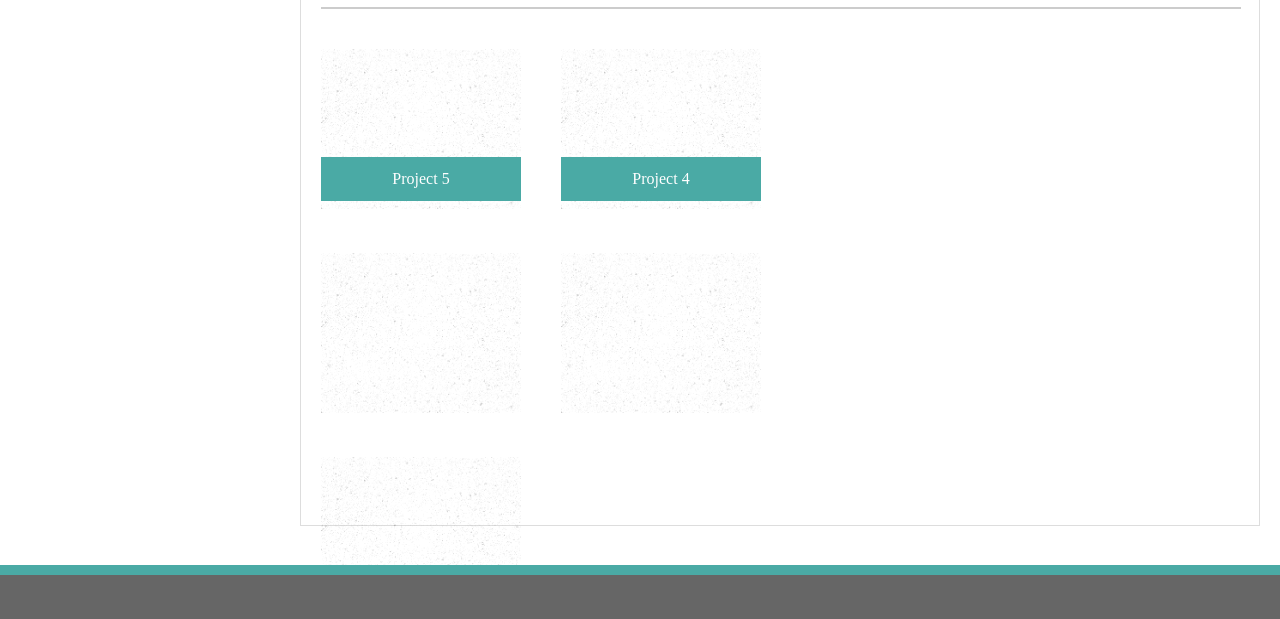
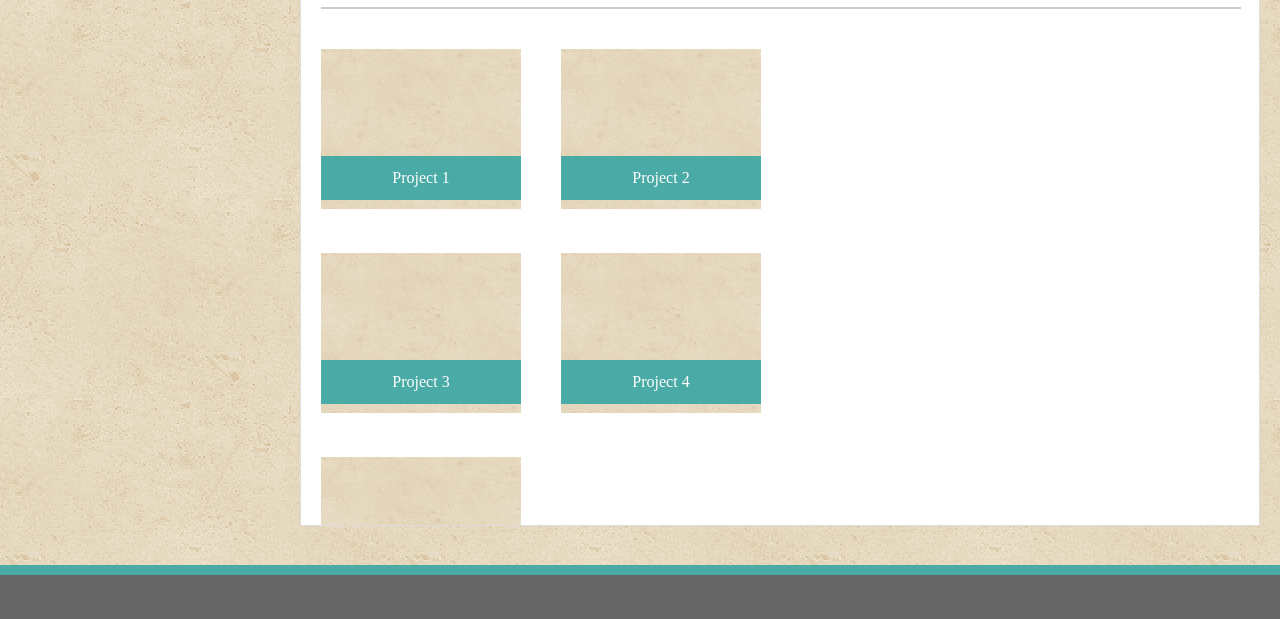
Before and after one commit to adriban3/Basic-Portfolio, a plain HTML site: page portfolio.html in a window 1280 px wide. Shown: the part 181-800 px from the top of the page. Drawn offline with Linux system fonts and the light colour scheme.

Commit message:
need to add text, images, understand reset.css

```diff
--- a/assets/css/style.css
+++ b/assets/css/style.css
@@ -1,10 +1,11 @@
 * {
     text-align: center;
     box-sizing: border-box;
+    overflow: auto;
 }
 
 body {
-    background-image: url("assets/images/asfalt-dark.png");
+    background-image: url(../images/vintage-concrete.png);
     width: 100%;
     height: 100%;
 }
@@ -173,28 +174,33 @@ footer {
 .cap1 {
     padding: 20px;
     float: left;
+    position: relative;
 }
 
 .cap2 {
     padding: 20px;
     float: left;
+    position: relative;
 }
 
 .cap3 {
     clear: both;
     padding: 20px;
     float: left;
+    position: relative;
 }
 
 .cap4 {
     padding: 20px;
     float: left;
+    position: relative;
 }
 
 .cap5 {
     clear: both;
     padding: 20px;
     float: left;
+    position: relative;
 }
 
 .imgp {
@@ -209,5 +215,5 @@ footer {
     background-color: #4aaaa5;
     color: #ffffff;
     position: absolute;
-    top: 230px;
+    top: 62.5%;
 }
--- a/portfolio.html
+++ b/portfolio.html
@@ -16,23 +16,23 @@
             <h2 class="line"></h2>
             <div class="cap1">
                 <div class="words">Project 1</div>
-                <img class="imgp" src="assets/images/asfalt-dark.png" alt="Project 1">
+                <img class="imgp" src="assets/images/vintage-concrete.png" alt="Project 1">
             </div>
             <div class="cap2">
                 <div class="words">Project 2</div>
-                <img class="imgp" src="assets/images/asfalt-dark.png" alt="Project 2">
+                <img class="imgp" src="assets/images/vintage-concrete.png" alt="Project 2">
             </div>
             <div class="cap3">
                 <div class="words">Project 3</div>
-                <img class="imgp" src="assets/images/asfalt-dark.png" alt="Project 3">
+                <img class="imgp" src="assets/images/vintage-concrete.png" alt="Project 3">
             </div>
             <div class="cap4">
                 <div class="words">Project 4</div>
-                <img class="imgp" src="assets/images/asfalt-dark.png" alt="Project 4">
+                <img class="imgp" src="assets/images/vintage-concrete.png" alt="Project 4">
             </div>
             <div class="cap5">
                 <div class="words">Project 5</div>
-                <img class="imgp" src="assets/images/asfalt-dark.png" alt="Project 5">
+                <img class="imgp" src="assets/images/vintage-concrete.png" alt="Project 5">
             </div>
         </div>
         <footer>
```
Also changed, not shown: index.html (+1 -1 lines), assets/images/vintage-concrete.png (added).
